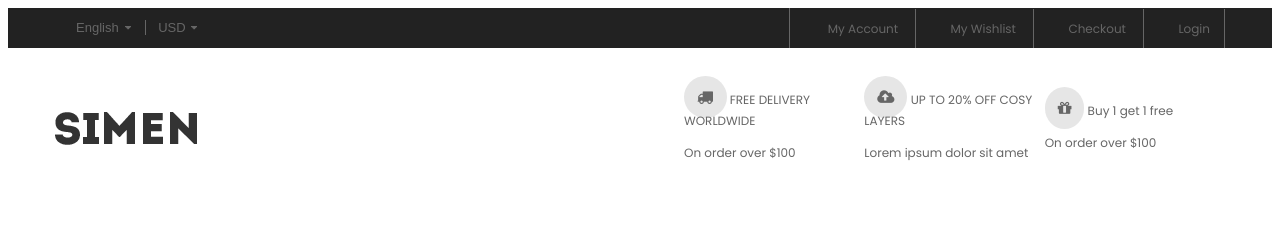
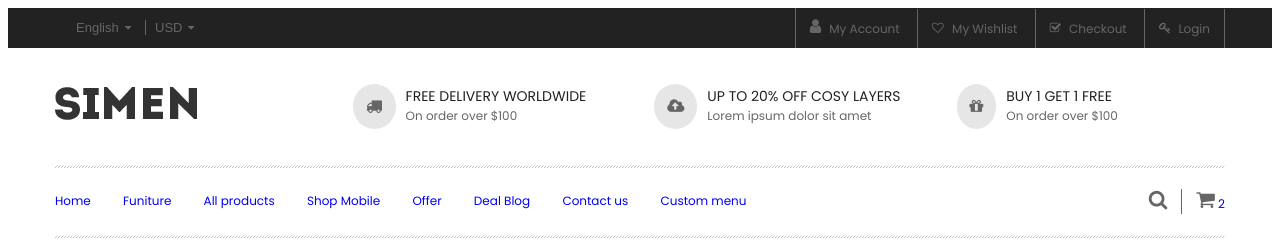
Before and after one commit to yuliia-batova/simen, a website: page app/index.html in a window 1280 px wide. Drawn offline with nearby package versions, Linux system fonts and the light colour scheme.

Commit message:
added markup header__menu

```diff
--- a/app/index.html
+++ b/app/index.html
@@ -16,16 +16,35 @@
           <div class="header__top-inner">
             <div class="header__settings">
               <form class="header__settings-form">
-                <select class="header__language" name="language"
-                style="background-image: url(images/caret-down.png);">
-                <option class="header__language-list header__language-list--en" value="English" selected>English</option>
-                <option class="header__language-list header__language-list--ru" value="Russian">Russian</option>
-                <option class="header__language-list header__language-list--uk" value="Ukrainian">Ukrainian</option>
+                <select
+                  class="header__language"
+                  name="language"
+                  style="background-image: url(images/caret-down.png)"
+                >
+                  <option
+                    class="header__language-list"
+                    value="English"
+                    selected
+                  >
+                    English
+                  </option>
+                  <option class="header__language-list" value="Russian">
+                    Russian
+                  </option>
+                  <option class="header__language-list" value="Ukrainian">
+                    Ukrainian
+                  </option>
                 </select>
+              </form>
               <form class="header__settings-form">
-                <select class="header__currency" name="currency"
-                style="background-image: url(images/caret-down.png);">
-                <option class="header__currency-list"  value="USD" selected>USD</option>
+                <select
+                  class="header__currency"
+                  name="currency"
+                  style="background-image: url(images/caret-down.png)"
+                >
+                  <option class="header__currency-list" value="USD" selected>
+                    USD
+                  </option>
                   <option class="header__currency-list" value="RUB">RUB</option>
                   <option class="header__currency-list" value="UAH">UAH</option>
                 </select>
@@ -33,22 +52,34 @@
             </div>
             <div class="header__account">
               <a href="#" class="header__account-link header__account-link--my">
-                <span class="icon-user header__account-icon header__account-icon--user"></span>
+                <span
+                  class="icon-user icon icon--m header__account-icon"
+                ></span>
                 My Account
               </a>
-              <a href="#" class="header__account-link header__account-link--wishlist">
-                <span class="icon-heart-o header__account-icon"></span>
+              <a
+                href="#"
+                class="header__account-link header__account-link--wishlist"
+              >
+                <span class="icon-heart-o icon header__account-icon"></span>
                 My Wishlist
               </a>
-              <a href="#" class="header__account-link header__account-link--checkout">
-                <span class="icon-check-square-o header__account-icon"></span>
+              <a
+                href="#"
+                class="header__account-link header__account-link--checkout"
+              >
+                <span
+                  class="icon-check-square-o icon header__account-icon"
+                ></span>
                 Checkout
               </a>
-              <a href="#" class="header__account-link header__account-link--login">
-                <span class="icon-key header__account-icon"></span>
+              <a
+                href="#"
+                class="header__account-link header__account-link--login"
+              >
+                <span class="icon-key icon header__account-icon"></span>
                 Login
               </a>
-          </div>
             </div>
           </div>
         </div>
@@ -56,31 +87,94 @@
       <div class="header__content">
         <div class="container">
           <div class="header__content-inner">
+            <div class="header__content-item header__content-item--logo">
               <a class="logo" href="#">
-            <img src="images/logo.png" alt="logo">
+                <img src="images/logo.png" alt="logo" />
               </a>
-        <div class="header__policy">
-           <div class="header__policy-item">
-             <span class="icon-truck header__policy-img"></span>
-             <p class="header__policy-title">FREE DELIVERY WORLDWIDE</p>
+            </div>
+            <div class="header__content-item header__content-item--delivery">
+              <span class="icon-truck icon icon--m header__policy-img"></span>
+              <span class="header__policy-title"
+                >FREE DELIVERY WORLDWIDE
                 <p class="header__policy-text">On order over $100</p>
+              </span>
             </div>
-           <div class="header__policy-item">
-            <span class="icon-cloud-upload header__policy-img"></span>
-            <p class="header__policy-title">UP TO 20% OFF COSY LAYERS</p>
+            <div class="header__content-item header__content-item--discount">
+              <span
+                class="icon-cloud-upload icon icon--m header__policy-img"
+              ></span>
+              <span class="header__policy-title">
+                UP TO 20% OFF COSY LAYERS
                 <p class="header__policy-text">Lorem ipsum dolor sit amet</p>
+              </span>
             </div>
-           <div class="header__policy-item">
-            <span class="icon-gift header__policy-img"></span>
-            <p class="header__policy-title">Buy 1 get 1 free</p>
+            <div class="header__content-item header__content-item--pros">
+              <span class="icon-gift icon icon--m header__policy-img"></span>
+              <span class="header__policy-title">
+                Buy 1 get 1 free
                 <p class="header__policy-text">On order over $100</p>
-           </div>
+              </span>
             </div>
           </div>
         </div>
       </div>
       <div class="header__menu">
-        <div class="container"></div>
+        <div class="container">
+          <div class="header__menu-line"></div>
+          <div class="header__menu-inner">
+            <nav class="header__menu-nav">
+              <ul class="menu">
+                <li class="menu__item">
+                  <a href="#" class="menu__item-link">Home</a>
+                </li>
+                <li class="menu__item">
+                  <a href="#" class="menu__item-link">Funiture</a>
+                </li>
+                <li class="menu__item">
+                  <a href="#" class="menu__item-link">All products</a>
+                </li>
+                <li class="menu__item">
+                  <a href="#" class="menu__item-link">Shop Mobile</a>
+                </li>
+                <li class="menu__item">
+                  <a href="#" class="menu__item-link">Offer</a>
+                </li>
+                <li class="menu__item">
+                  <a href="#" class="menu__item-link">Deal Blog</a>
+                </li>
+                <li class="menu__item">
+                  <a href="#" class="menu__item-link">Contact us</a>
+                </li>
+                <li class="menu__item">
+                  <a href="#" class="menu__item-link">Custom menu</a>
+                </li>
+              </ul>
+            </nav>
+            <div class="header__menu-wrap">
+              <form class="header__search">
+                <label for="search-1" class="header__search-lbl">
+                  <span class="visually-hidden">Search</span>
+                </label>
+                <input
+                  class="header__search-input"
+                  id="search-1"
+                  name="header__search"
+                  type="search"
+                  required
+                />
+                <button class="header__search-btn" type="submit">
+                  <span class="icon-search icon icon--l"></span>
+                  <span class="visually-hidden">Go</span>
+                </button>
+              </form>
+              <a href="#" class="header__cart">
+                <span class="icon-shopping-cart icon icon--l"></span>
+                <span class="header__cart-calc">2</span>
+              </a>
+            </div>
+          </div>
+          <div class="header__menu-line"></div>
+        </div>
       </div>
     </header>
 
--- a/app/scss/_fonts.scss
+++ b/app/scss/_fonts.scss
@@ -8,7 +8,7 @@
 
   @font-face {
     font-family: 'icomoon';
-    src:  url('fonts/icomoon.eot?ytdy4n');
+    src:  url('fonts/icomoon.eot?10deb3');
     src:  url('../fonts/icomoon.eot') format('embedded-opentype'),
       url('../fonts/icomoon.ttf') format('truetype'),
       url('../fonts/icomoon.woff') format('woff'),
@@ -21,7 +21,7 @@
 [class^="icon-"], [class*=" icon-"] {
   /* use !important to prevent issues with browser extensions that change fonts */
   font-family: 'icomoon' !important;
-    speak-as: never;
+  speak: never;
   font-style: normal;
   font-weight: normal;
   font-variant: normal;
@@ -33,27 +33,57 @@
   -moz-osx-font-smoothing: grayscale;
 }
 
-  .icon-key:before {
-    content: "\e900";
+.icon-search:before {
+  content: "\f002";
+}
+.icon-heart:before {
+  content: "\f004";
+}
+.icon-user:before {
+  content: "\f007";
+}
+.icon-home:before {
+  content: "\f015";
 }
 .icon-check-square-o:before {
-    content: "\e901";
-  }
-  .icon-heart-o:before {
-    content: "\e902";
-  }
-  .icon-user:before {
-    content: "\e903";
-  }
-  .icon-caret-down:before {
-    content: "\f0d7";
+  content: "\f046";
 }
 .icon-gift:before {
   content: "\f06b";
 }
+.icon-eye:before {
+  content: "\f06e";
+}
+.icon-random:before {
+  content: "\f074";
+}
+.icon-shopping-cart:before {
+  content: "\f07a";
+}
+.icon-key:before {
+  content: "\f084";
+}
+.icon-heart-o:before {
+  content: "\f08a";
+}
+.icon-phone:before {
+  content: "\f095";
+}
 .icon-truck:before {
   content: "\f0d1";
+}
+.icon-envelope:before {
+  content: "\f0e0";
 }
 .icon-cloud-upload:before {
   content: "\f0ee";
 }
+.icon-long-arrow-left:before {
+  content: "\f177";
+}
+.icon-long-arrow-right:before {
+  content: "\f178";
+}
+.icon-copyright:before {
+  content: "\f1f9";
+}
--- a/app/scss/_global.scss
+++ b/app/scss/_global.scss
@@ -56,3 +56,17 @@ body {
     margin: 0 auto;
     padding: 0 15px;
 }
+
+.icon {
+    color: $grey;
+    &--m {
+          font-size: 16px;
+    }
+    &--l {
+        font-size: 20px;
+    }
+}
+
+.visually-hidden {
+    display: none;
+}
--- a/app/scss/_vars.scss
+++ b/app/scss/_vars.scss
@@ -1,4 +1,5 @@
 $black: #222222;
+$white: #ffffff;
 $grey: #666666;
 $red: #e14242;
 $carroty: #e96969;
--- a/app/scss/style.scss
+++ b/app/scss/style.scss
@@ -6,7 +6,8 @@
     background-color: $black;
 }
 
-.header__top-inner {
+.header__top-inner,
+.header__settings {
     display: flex;
     justify-content: space-between;
     align-items: center;
@@ -24,7 +25,6 @@
     appearance: none;
     font-size: 13px;
     color: $grey;
-    // position: relative;
     outline: none;
 }
 
@@ -53,40 +53,114 @@
 
 .header__account-icon {
     margin-right: 5px;
-    &--user {
-        font-size: 16px;
+}
+
+.header__content-inner {
+    padding: 36px 0;
+}
+.header__content-inner,
+.header__content-item {
+    display: flex;
+    align-items: center;
+}
+
+.header__content-item {
+    &--logo {
+        padding-right: 138px;
+    }
+    &--delivery {
+        padding-right: 68px;
+    }
+    &--discount {
+        padding-right: 56px;
+    }
+    &--pros {
+        padding-right: 109px;
     }
 }
 
-.header__content-inner {
-    padding: 39px 0;
+.logo {
+    margin-right: 18px;
 }
-.header__content-inner,
-.header__policy {
+
+.header__policy-img {
+    line-height: 1.3;
+    border-radius: 50%;
+    background-color: #e6e6e6;
+    padding: 12px 13px;
+    margin-right: 10px;
+    transition: color 0.5s;
+    &:hover {
+        color: $red;
+    }
+}
+
+.header__policy-title {
+    white-space: nowrap;
+    font-size: 14px;
+    line-height: 1.4;
+    text-transform: uppercase;
+    color: $black;
+}
+
+.header__policy-text {
+    margin: 0;
+    font-size: 12px;
+    line-height: 1.7;
+    text-transform: initial;
+    color: $grey;
+}
+
+.header__menu-line {
+    background-image: url(../images/line.jpg);
+    height: 3px;
+}
+
+.header__menu-inner {
+    padding: 20px 0;
+}
+
+.header__menu-inner,
+.header__menu-wrap {
     display: flex;
     justify-content: space-between;
     align-items: center;
 }
 
-.header__policy-item {
-    max-width: 271px;
-    width: 100%;
+.menu {
+    list-style: none;
+    &__item {
+        display: inline-block;
+        & + & {
+            margin-left: 29px;
+        }
+    }
+    &__link {
+        font-weight: 600;
+        font-size: 15px;
+        line-height: 2.8;
+        text-transform: uppercase;
+        color: $black;
+        transition: color,transform .5s;
+        &:hover {
+            color: $red;
+            transform: scale(1.2);
+        }
+    }
 }
 
-.header__policy-title {
-    display: inline;
+.header__search-input {
+    border: none;
+    outline: 0;
 }
 
+.header__search-btn {
+    background-color: $white;
+    border: none;
+    padding-right: 14px;
+}
 
-.header__policy-img {
-    font-size: 16px;
-    line-height: 1.25;
-    color: $grey;
-    border-radius: 50%;
-    background-color: #e6e6e6;
-    padding: 13px;
-    transition: color .5s ease-in-out;
-    &:hover {
-        color: $red;
-    }
+.header__cart {
+    border-left: 1px solid $grey;
+    padding-left: 14px;
 }
--- a/gulpfile.js
+++ b/gulpfile.js
@@ -1,12 +1,13 @@
 const {src, dest, watch, parallel, series} = require('gulp');
 
 const sass = require('gulp-sass');
-const concat = require('gulp-concat');
 const browserSync = require('browser-sync').create();
 const uglify = require('gulp-uglify-es').default;
+const concat = require('gulp-concat');
+const rename = require('gulp-rename');
+const del = require('del');
 const autoprefixer = require('gulp-autoprefixer');
 const imagemin = require('gulp-imagemin');
-const del = require('del');
 
 function browsersync() {
     browserSync.init({
@@ -19,43 +20,6 @@ function browsersync() {
 
 function cleanDist() {
     return del('dist')
-}
-
-function images() {
-    return src('app/images/**/*')
-    .pipe(imagemin([
-            imagemin.gifsicle({interlaced: true}),
-            imagemin.mozjpeg({quality: 75, progressive: true}),
-            imagemin.optipng({optimizationLevel: 5}),
-            imagemin.svgo({
-                plugins: [
-                    {removeViewBox: true},
-                    {cleanupIDs: false}
-                ]
-            })
-    ]))
-    .pipe(dest('dist/images'))
-}
-
-function scripts() {
-    return src([
-        'node_modules/jquery/dist/jquery.js',
-        'app/js/main.js'
-    ])
-    .pipe(concat('main.min.js'))
-    .pipe(uglify())
-    .pipe(dest('app/js'))
-    .pipe(browserSync.stream())
-}
-
-function js() {
-    return src([
-        'node_modules/slick-carousel/slick/slick.js',
-        'node_modules/magnific-popup/dist/jquery.magnific-popup.js'
-    ])
-    .pipe(concat('libs.min.js'))
-    .pipe(uglify())
-    .pipe(dest('app/js'))
 }
 
 function scss() {
@@ -81,20 +45,59 @@ function style() {
     .pipe(browserSync.stream())
 }
 
+function scripts() {
+    return src([
+        'node_modules/jquery/dist/jquery.js',
+        'app/js/main.js'
+    ])
+    .pipe(concat('main.min.js'))
+    .pipe(uglify())
+    .pipe(dest('app/js'))
+    .pipe(browserSync.stream())
+}
+
+function js() {
+    return src([
+        'node_modules/slick-carousel/slick/slick.js',
+        'node_modules/magnific-popup/dist/jquery.magnific-popup.js'
+    ])
+    .pipe(concat('libs.min.js'))
+    .pipe(uglify())
+    .pipe(dest('app/js'))
+    .pipe(browserSync.stream())
+}
+
+function images() {
+    return src('app/images/**/*')
+    .pipe(imagemin([
+            imagemin.gifsicle({interlaced: true}),
+            imagemin.mozjpeg({quality: 75, progressive: true}),
+            imagemin.optipng({optimizationLevel: 5}),
+            imagemin.svgo({
+                plugins: [
+                    {removeViewBox: true},
+                    {cleanupIDs: false}
+                ]
+            })
+    ]))
+    .pipe(dest('dist/images'))
+}
+
 function build() {
     return src([
+        'app/*.html',
         'app/css/*.min.css',
+        'app/js/*.min.js',
         'app/fonts/**/*',
-        'app/js/*.min.js',
-        'app/*.html'
+        'app/img/**/*.*'
     ], {base: 'app'})
     .pipe(dest('dist'))
 }
 
 function watching() {
+    watch(['app/*.html']).on('change', browserSync.reload);
     watch(['app/scss/**/*.scss'], scss);
     watch(['app/js/**/*.js', '!app/js/main.min.js'], scripts);
-    watch(['app/*.html']).on('change', browserSync.reload);
 }
 
 exports.scss = scss;
```
Also changed, not shown: app/css/style.min.css, app/fonts/icomoon.ttf, app/fonts/icomoon.woff, app/images/line.jpg (added), 2 other files. Lines whose indentation alone changed are shown as unchanged.
